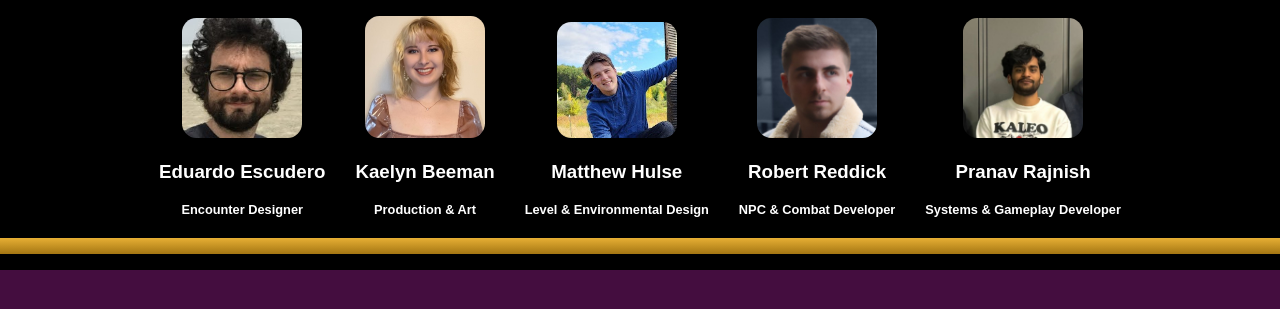
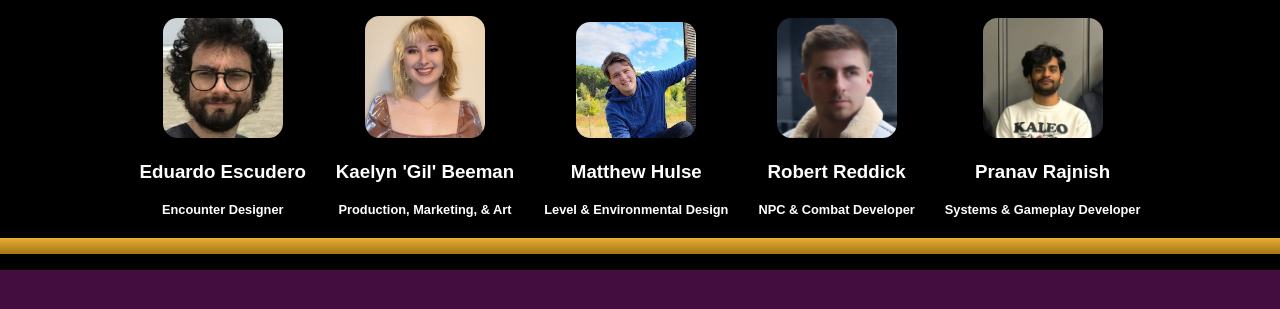
Before and after one commit to Coming-Calamity-Studio/vessyl-site, a plain HTML site: page team.html in a window 1280 px wide. Shown: the part 137-446 px from the top of the page. Drawn offline with Linux system fonts and the light colour scheme.

Commit message:
Update team.html

```diff
--- a/team.html
+++ b/team.html
@@ -25,8 +25,8 @@
                 </div>
                 <div class="team-profile">
                     <img class="team-img" src="content/gil.jpg" alt="">
-                    <h3 class="team-name">Kaelyn Beeman</h3>
-                    <h3 class="team-job">Production & Art</h3>
+                    <h3 class="team-name">Kaelyn 'Gil' Beeman</h3>
+                    <h3 class="team-job">Production, Marketing, & Art</h3>
                 </div>
                 <div class="team-profile">
                     <img class="team-img" src="content/matt.jpg" alt="">
```
